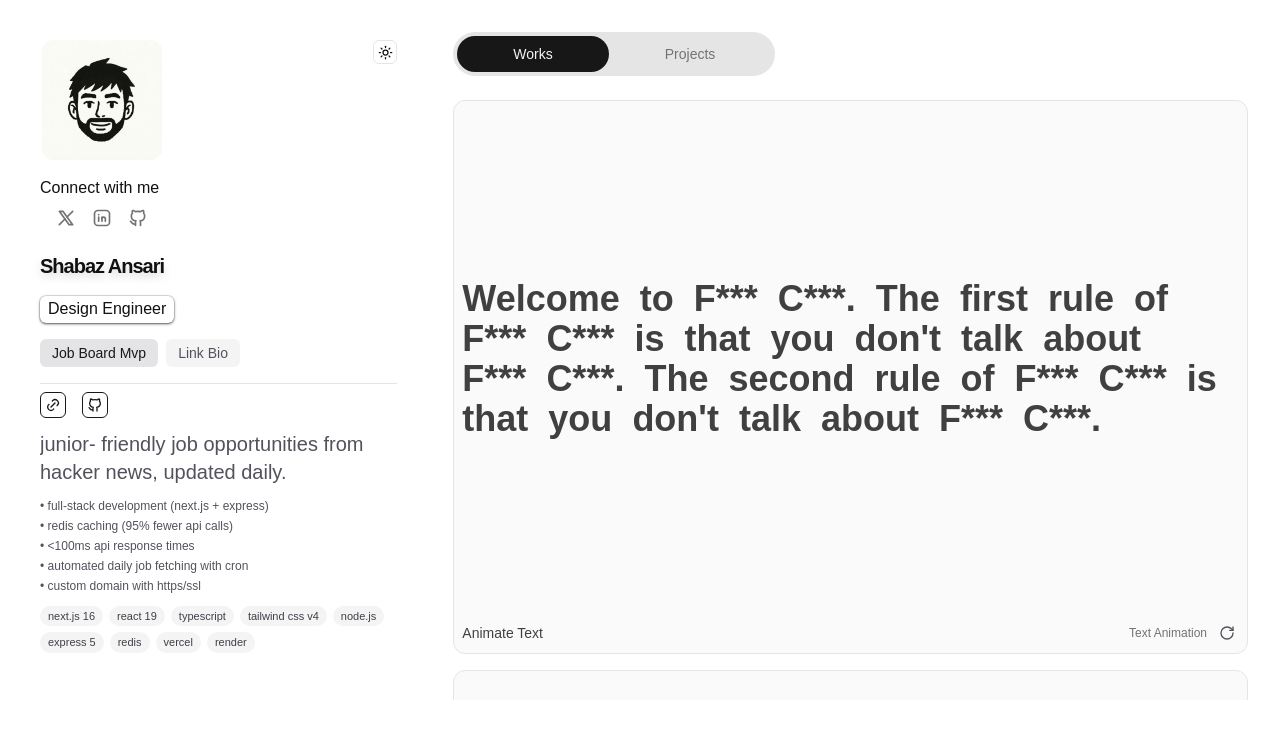
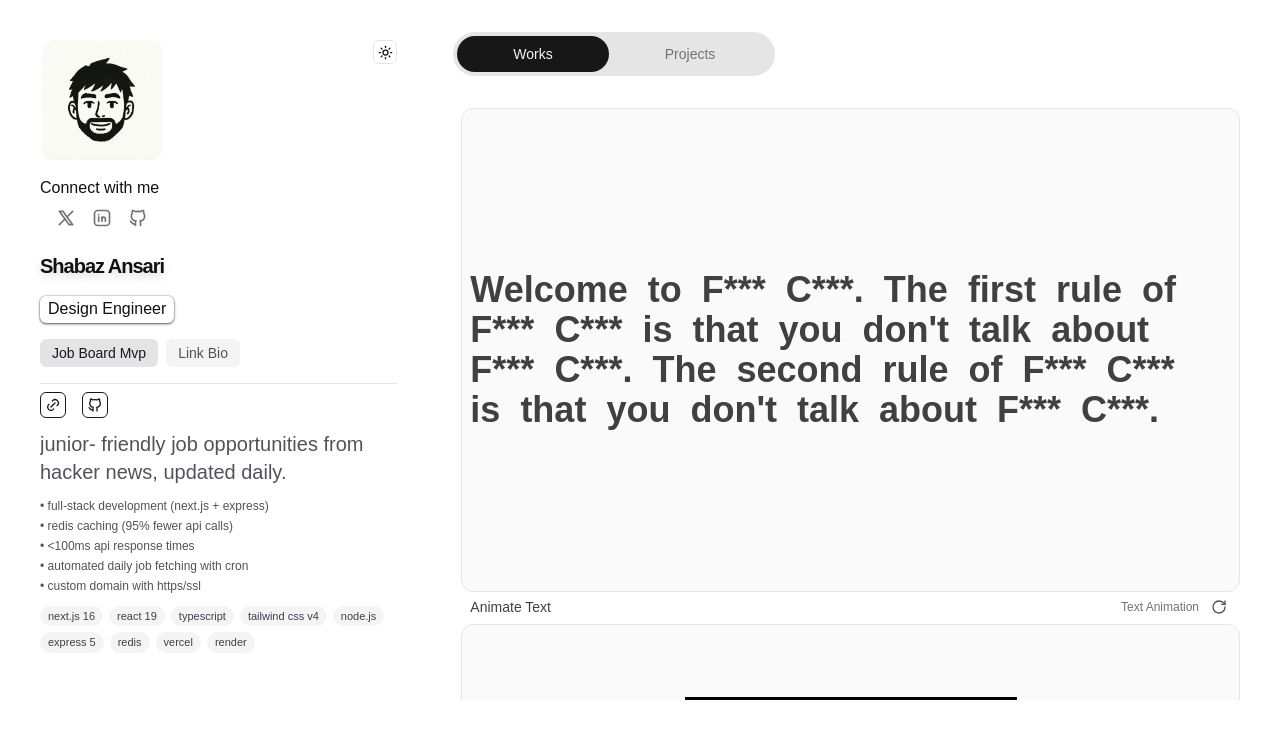
Before and after one commit to Kise07/Minimal-Portfolio, a Next.js app: page / in a window 1280 px wide. Shown: the top 738 px of the page. Built offline with nearby package versions, Linux system fonts and the light colour scheme.

Commit message:
chore: height and auto-rows
- cards styles in progress...

```diff
--- a/src/components/ui/work.tsx
+++ b/src/components/ui/work.tsx
@@ -33,8 +33,8 @@
   const [key, setKey] = useState(0);
 
   return (
-    <div className="rounded-xl border border-neutral-200 dark:border-neutral-800 bg-neutral-50 dark:bg-neutral-900 p-2">
-      <div className="flex items-center justify-center min-h-[500px] overflow-hidden rounded-lg">
+    <div className="rounded-xl border border-neutral-200 dark:border-neutral-800 bg-neutral-50 dark:bg-neutral-900 p-2 m-2">
+      <div className="flex items-center justify-center h-full overflow-hidden rounded-lg">
         <Component key={key} />
       </div>
       <div className="flex items-center justify-between mt-3">
@@ -127,6 +127,9 @@
           muted
           playsInline
         />
+        <div className="flex items-center justify-between mt-3">
+          {project.name}
+        </div>
       </div>
     </div>
   );
@@ -135,11 +138,13 @@
 const PROJECTS = [
   {
     id: 1,
+    name: "Job Board MVP",
     videoUrl:
       "https://pub-d3c342b4d8e242deb0f60d25f55981ac.r2.dev/videos/demos/jobboardmvp/jobboardmvp-demo.mp4",
   },
   {
     id: 2,
+    name: "Link in Bio",
     videoUrl:
       "https://pub-d3c342b4d8e242deb0f60d25f55981ac.r2.dev/videos/demos/linkinbio/linkinbio.mp4",
   },
@@ -197,7 +202,7 @@
         >
           {/* Works tab — scrollable card list */}
           <div className="overflow-y-auto scrollbar-none max-h-[calc(100vh-12rem)]">
-            <div className="grid grid-cols-1 gap-4 py-2">
+            <div className="grid grid-cols-1 auto-rows-[500px] gap-4 py-2">
               {WORKS.map((work) => (
                 <WorkCard key={work.name} {...work} />
               ))}
```
